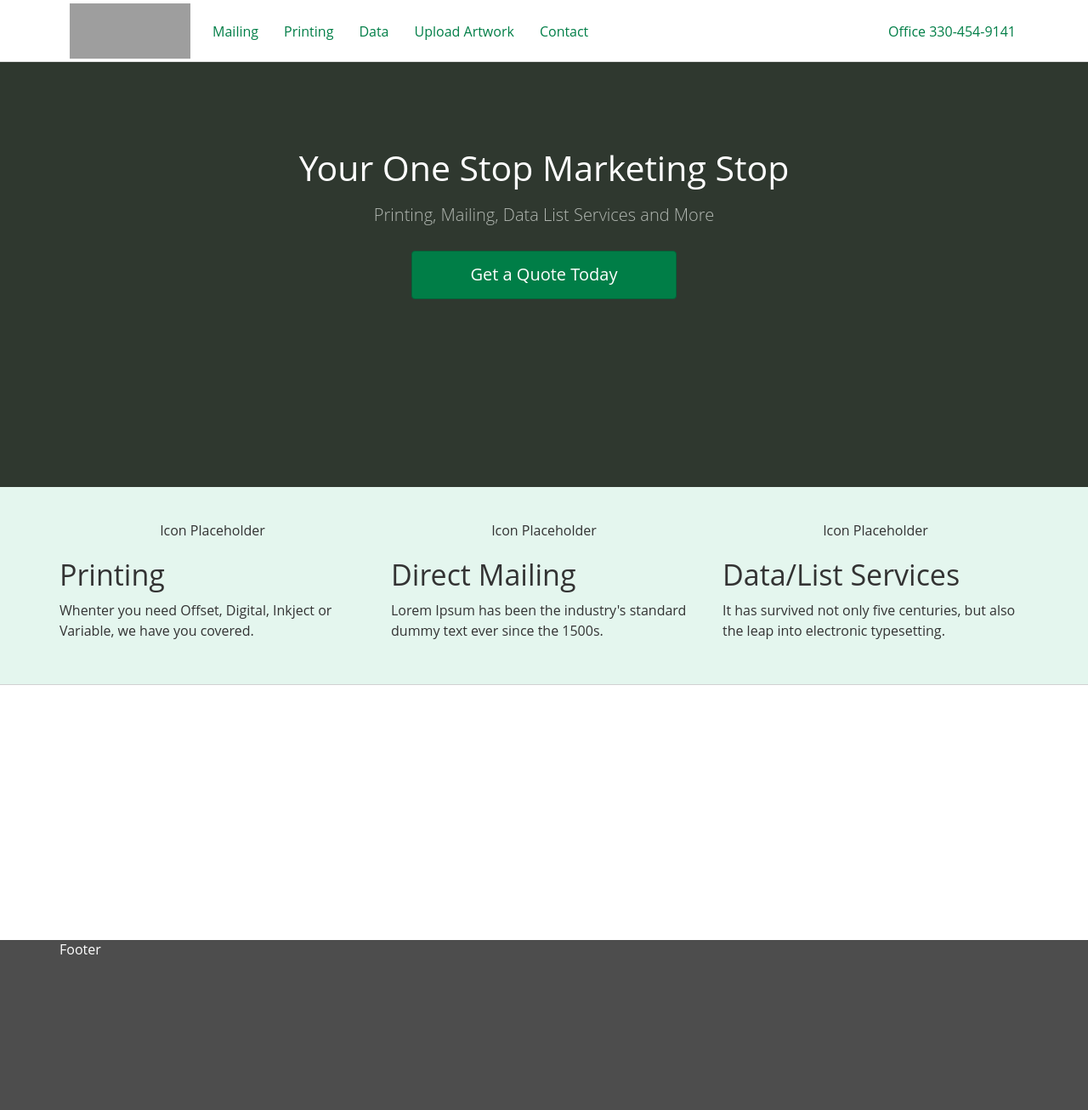
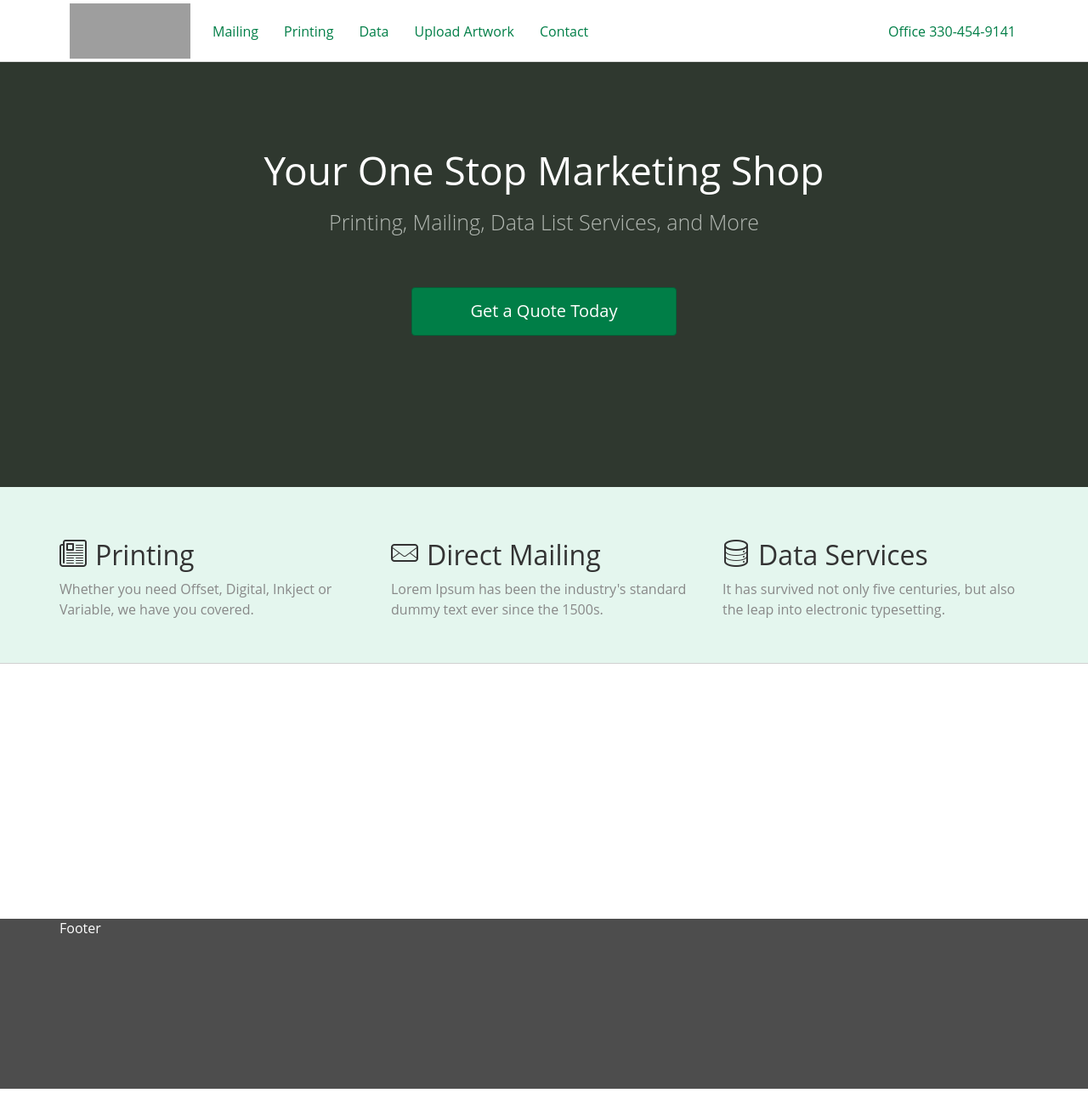
Before and after one commit to SlimansPrintery/slimansprintery.github.io, a Jekyll site: the page built from index.html, in a window 1280 px wide. Shown: the whole page at 85% size. Built offline with Jekyll 4.4.1, drawn with Linux system fonts in a browser that asks for light colours; after the commit the page ends 1281 px from its top, so only the background shows below that; grey boxes are pictures that could not be loaded.

Commit message:
adds icons

```diff
--- /dev/null
+++ b/_sass/_fonts.scss
@@ -0,0 +1,41 @@
+/*  Icons  */
+@font-face {
+	font-family: 'icomoon';
+	src:url('/fonts/icomoon.eot?ro64at');
+	src:url('/fonts/icomoon.eot?#iefixro64at') format('embedded-opentype'),
+		url('/fonts/icomoon.woff?ro64at') format('woff'),
+		url('/fonts/icomoon.ttf?ro64at') format('truetype'),
+		url('/fonts/icomoon.svg?ro64at#icomoon') format('svg');
+	font-weight: normal;
+	font-style: normal;
+}
+
+[class^="icon-"], [class*=" icon-"] {
+	font-family: 'icomoon';
+	speak: none;
+	font-style: normal;
+	font-weight: normal;
+	font-variant: normal;
+	text-transform: none;
+	line-height: 1;
+
+	/* Better Font Rendering =========== */
+	-webkit-font-smoothing: antialiased;
+	-moz-osx-font-smoothing: grayscale;
+}
+
+.icon-eye:before {
+	content: "\e600";
+}
+.icon-news:before {
+	content: "\e601";
+}
+.icon-mail:before {
+	content: "\e602";
+}
+.icon-data:before {
+	content: "\e603";
+}
+
+
+/* Typography Fonts */
--- a/_sass/_home.scss
+++ b/_sass/_home.scss
@@ -10,7 +10,7 @@
     padding: 13px 69px;
   }
 
-  .btn-primary { margin-top: 20px; }
+  .btn-primary { margin-top: 52px; }
 }
 
 // XXX decompose into splash sass file
@@ -18,8 +18,10 @@
   height: 500px;
   color: white;
 
+  h1 { font-size: 46px; }
+
   h2 {
-    font-size: 20px;
+    font-size: 25px;
     font-weight: 300;
     color: #B2B8B2;
   }
@@ -31,12 +33,16 @@
   padding-top: 40px;
   border-bottom: 1px solid #D1D1D1;
 
-  .feature-icon {
-    text-align: center;
+  p {
+    color: #888;
   }
 
   h2 {
-    //color: #0B9B0B;
+    font-size: 32px;
+  }
+
+  .icon-news, .icon-mail, .icon-data {
+    margin-right: 10px;
   }
 }
 
--- a/css/main.scss
+++ b/css/main.scss
@@ -28,6 +28,7 @@ p {
 
 
 // Import partials from `sass_dir` (defaults to `_sass`)
+@import "fonts";
 @import "base";
 @import "header";
 @import "footer";
--- a/index.html
+++ b/index.html
@@ -5,8 +5,8 @@ layout: default
 
 <div class="home-splash splash">
 	<div class="container">
-    <h1>Your One Stop Marketing Stop</h1>
-    <h2>Printing, Mailing, Data List Services and More</h2>
+    <h1>Your One Stop Marketing Shop</h1>
+    <h2>Printing, Mailing, Data List Services, and More</h2>
     <button class='btn btn-primary'>Get a Quote Today</button>
 	</div>
 </div>
@@ -20,24 +20,22 @@ layout: default
     <div class="row">
 
       <div class="col-sm-4">
-        <div class="feature-icon">Icon Placeholder</div>
-        <h2>Printing</h2>
+        <h2><span class="icon-news"></span>Printing</h2>
+
         <p>
-          Whenter you need Offset, Digital, Inkject or Variable, we have you covered.
+          Whether you need Offset, Digital, Inkject or Variable, we have you covered.
         </p>
       </div>
 
       <div class="col-sm-4">
-        <div class="feature-icon">Icon Placeholder</div>
-        <h2>Direct Mailing</h2>
+        <h2><span class="icon-mail"></span>Direct Mailing</h2>
         <p>
          Lorem Ipsum has been the industry's standard dummy text ever since the 1500s.
         </p>
       </div>
 
       <div class="col-sm-4">
-        <div class="feature-icon">Icon Placeholder</div>
-        <h2>Data/List Services</h2>
+        <h2><span class="icon-data"></span>Data Services</h2>
         <p>
           It has survived not only five centuries, but also the leap into electronic typesetting.
         </p>
```
Also changed, not shown: css/fonts.css (added, +38 -0 lines), fonts/icomoon.ttf (added), fonts/icomoon.woff (added), 2 other files.
